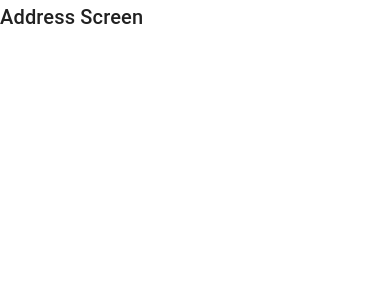
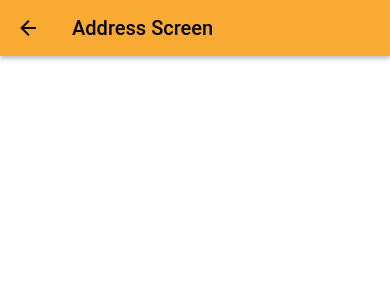
Before and after one commit to Ahmedbizo/DriveIt, a React Native app: screen / in a window 390 px wide. Shown: the top 300 px of the page. Built offline with nearby package versions, Linux system fonts and the light colour scheme.

Commit message:
added heser to address screen

```diff
--- a/app/screens/address/address.screen.tsx
+++ b/app/screens/address/address.screen.tsx
@@ -1,13 +1,14 @@
 import React from "react";
 import { SafeAreaView } from "react-native";
 import { Title } from "react-native-paper";
+import { HeaderComponent } from "../../components/header/header.component";
 
 const AddressScreen = () => {
 
     return(
         <SafeAreaView>
 
-            <Title>Address Screen </Title>
+            <HeaderComponent title="Address Screen" hasBackButton={true}/>
         </SafeAreaView>
     )
 }
```
